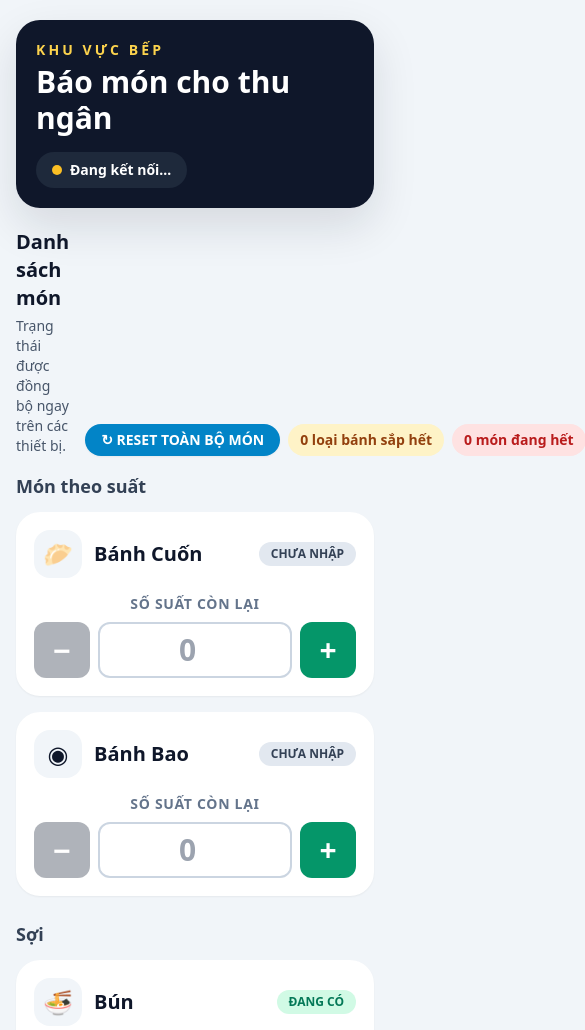
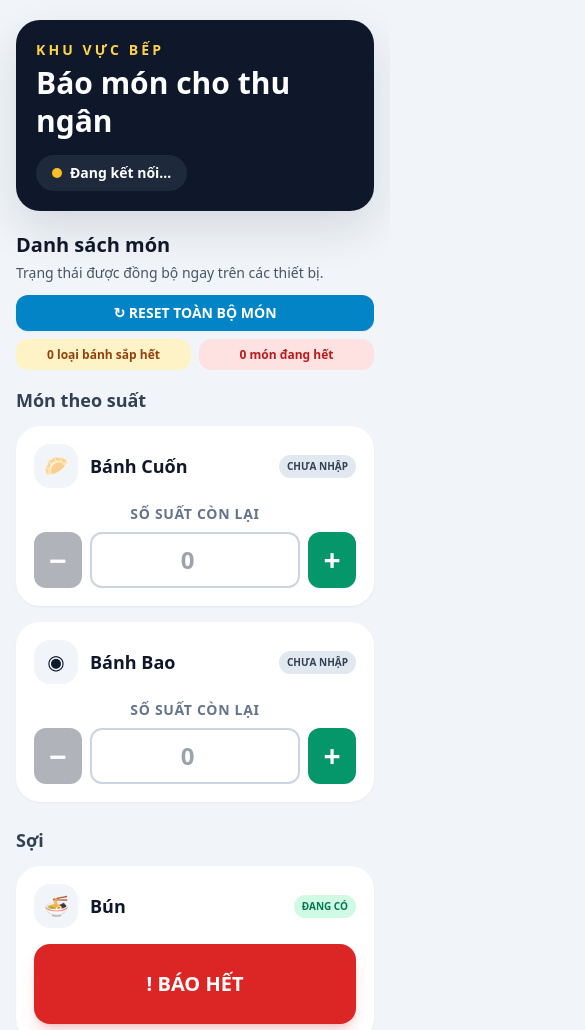
Before and after one commit to vpmed-tanhung/thong-bao-bep-thu-ngan, a website: page bep.html in a window 390 px wide. Shown: the top 1030 px of the page, 585 px wide, since content can reach past the window. Drawn offline with nearby package versions, Linux system fonts and the light colour scheme; no server answers.

Commit message:
fix giao diện điện thoại

```diff
--- a/bep.html
+++ b/bep.html
@@ -6,7 +6,7 @@
   <meta name="theme-color" content="#0f172a">
   <meta name="mobile-web-app-capable" content="yes">
   <meta name="apple-mobile-web-app-capable" content="yes">
-  <meta name="apple-mobile-web-app-status-bar-style" content="black-translucent">
+  <meta name="apple-mobile-web-app-status-bar-style" content="default">
   <meta name="apple-mobile-web-app-title" content="Bếp báo món">
   <link rel="manifest" href="./manifest.json">
   <link rel="icon" type="image/png" sizes="192x192" href="./icon-192.png">
@@ -24,25 +24,44 @@
     };
   </script>
   <style>
+    *, *::before, *::after { box-sizing: border-box; }
     html { -webkit-tap-highlight-color: transparent; }
+    html, body { width: 100%; max-width: 100%; overflow-x: hidden; }
     body { min-height: 100dvh; }
     button { touch-action: manipulation; }
+    .app-shell {
+      padding-top: max(1.25rem, env(safe-area-inset-top, 0px)) !important;
+      padding-right: max(1rem, env(safe-area-inset-right, 0px)) !important;
+      padding-bottom: max(2.5rem, env(safe-area-inset-bottom, 0px)) !important;
+      padding-left: max(1rem, env(safe-area-inset-left, 0px)) !important;
+    }
     .toast-enter { animation: toast-in .22s ease-out; }
     @keyframes toast-in {
       from { opacity: 0; transform: translate(-50%, 12px); }
       to { opacity: 1; transform: translate(-50%, 0); }
     }
+    @media (min-width: 640px) {
+      .app-shell {
+        padding-right: max(1.5rem, env(safe-area-inset-right, 0px)) !important;
+        padding-left: max(1.5rem, env(safe-area-inset-left, 0px)) !important;
+      }
+    }
+    @media (max-width: 359px) {
+      .mobile-app-title { font-size: 1.75rem !important; line-height: 1.12 !important; }
+      .mobile-status-badge { padding-inline: .55rem !important; font-size: .625rem !important; }
+      .mobile-menu-control { font-size: .75rem !important; }
+    }
   </style>
 </head>
 <body class="bg-slate-100 text-slate-900 antialiased">
-  <main class="mx-auto min-h-[100dvh] max-w-5xl px-4 pb-10 pt-5 sm:px-6">
-    <header class="mb-5 rounded-3xl bg-slate-900 p-5 text-white shadow-soft sm:p-7">
-      <div class="flex flex-wrap items-start justify-between gap-4">
-        <div>
+  <main class="app-shell mx-auto min-h-[100dvh] w-full max-w-5xl px-4 pb-10 pt-5 sm:px-6">
+    <header class="mb-5 w-full rounded-3xl bg-slate-900 p-5 text-white shadow-soft sm:p-7">
+      <div class="grid gap-4 sm:flex sm:items-start sm:justify-between">
+        <div class="min-w-0">
           <p class="text-sm font-bold uppercase tracking-[0.22em] text-amber-300">Khu vực bếp</p>
-          <h1 class="mt-1 text-3xl font-black sm:text-4xl">Báo món cho thu ngân</h1>
+          <h1 class="mobile-app-title mt-1 break-words text-3xl font-black leading-tight sm:text-4xl">Báo món cho thu ngân</h1>
         </div>
-        <div class="flex flex-col items-end gap-2">
+        <div class="flex flex-wrap items-center gap-2 sm:flex-col sm:items-end">
           <div id="connectionBadge" class="flex items-center gap-2 rounded-full bg-slate-800 px-4 py-2 text-sm font-bold">
             <span id="connectionDot" class="h-2.5 w-2.5 rounded-full bg-amber-400"></span>
             <span id="connectionText">Đang kết nối…</span>
@@ -54,18 +73,18 @@
       </div>
     </header>
 
-    <section aria-labelledby="menuTitle">
-      <div class="mb-4 flex items-end justify-between gap-4">
-        <div>
+    <section class="w-full min-w-0" aria-labelledby="menuTitle">
+      <div class="mb-4 grid min-w-0 gap-3 md:grid-cols-[minmax(0,1fr)_auto] md:items-end">
+        <div class="min-w-0">
           <h2 id="menuTitle" class="text-xl font-black sm:text-2xl">Danh sách món</h2>
           <p class="mt-1 text-sm text-slate-600">Trạng thái được đồng bộ ngay trên các thiết bị.</p>
         </div>
-        <div class="flex shrink-0 flex-wrap justify-end gap-2">
-          <button id="resetAllButton" type="button" class="rounded-full bg-sky-600 px-4 py-1.5 text-sm font-extrabold text-white shadow-sm transition hover:bg-sky-700 active:scale-95 disabled:cursor-wait disabled:opacity-60">
+        <div class="grid min-w-0 grid-cols-2 gap-2 sm:flex sm:flex-wrap sm:items-center md:justify-end">
+          <button id="resetAllButton" type="button" class="mobile-menu-control col-span-2 w-full rounded-xl bg-sky-600 px-3 py-2 text-sm font-extrabold text-white shadow-sm transition hover:bg-sky-700 active:scale-95 disabled:cursor-wait disabled:opacity-60 sm:w-auto sm:rounded-full sm:px-4 sm:py-1.5">
             ↻ RESET TOÀN BỘ MÓN
           </button>
-          <span id="lowCount" class="rounded-full bg-amber-100 px-3 py-1.5 text-sm font-extrabold text-amber-800">0 loại bánh sắp hết</span>
-          <span id="outCount" class="rounded-full bg-red-100 px-3 py-1.5 text-sm font-extrabold text-red-700">0 món đang hết</span>
+          <span id="lowCount" class="mobile-status-badge min-w-0 rounded-xl bg-amber-100 px-2 py-2 text-center text-xs font-extrabold leading-tight text-amber-800 sm:rounded-full sm:px-3 sm:py-1.5 sm:text-sm">0 loại bánh sắp hết</span>
+          <span id="outCount" class="mobile-status-badge min-w-0 rounded-xl bg-red-100 px-2 py-2 text-center text-xs font-extrabold leading-tight text-red-700 sm:rounded-full sm:px-3 sm:py-1.5 sm:text-sm">0 món đang hết</span>
         </div>
       </div>
 
@@ -247,7 +266,7 @@
         : kitchenClosed
           ? "↻ MỞ BẾP & RESET TOÀN BỘ"
           : "↻ RESET TOÀN BỘ MÓN";
-      resetAllButton.className = `rounded-full px-4 py-1.5 text-sm font-extrabold text-white shadow-sm transition active:scale-95 disabled:cursor-wait disabled:opacity-60 ${
+      resetAllButton.className = `mobile-menu-control col-span-2 w-full rounded-xl px-3 py-2 text-sm font-extrabold text-white shadow-sm transition active:scale-95 disabled:cursor-wait disabled:opacity-60 sm:w-auto sm:rounded-full sm:px-4 sm:py-1.5 ${
         kitchenClosed ? "bg-emerald-600 hover:bg-emerald-700" : "bg-sky-600 hover:bg-sky-700"
       }`;
 
@@ -283,6 +302,7 @@
 
       MENU_GROUPS.forEach((group) => {
         const section = document.createElement("section");
+        section.className = "min-w-0";
         const heading = document.createElement("h3");
         heading.className = "mb-3 text-lg font-black text-slate-700 sm:text-xl";
         heading.textContent = group.title;
@@ -297,7 +317,7 @@
             : itemState[item.id]?.outOfStock === true;
           const isLow = quantity !== null && quantity > 0 && quantity <= LOW_STOCK_LIMIT;
           const card = document.createElement("article");
-          card.className = `rounded-3xl border-2 p-4 shadow-sm transition ${
+          card.className = `min-w-0 overflow-hidden rounded-3xl border-2 p-4 shadow-sm transition ${
             kitchenClosed
               ? "border-slate-700 bg-slate-800"
               : isOut
@@ -308,22 +328,22 @@
           }`;
 
           const top = document.createElement("div");
-          top.className = "mb-4 flex items-center justify-between gap-3";
+          top.className = "mb-4 flex min-w-0 items-center justify-between gap-2 sm:gap-3";
 
           const identity = document.createElement("div");
           identity.className = "flex min-w-0 items-center gap-3";
 
           const icon = document.createElement("span");
-          icon.className = `grid h-12 w-12 shrink-0 place-items-center rounded-2xl text-2xl ${kitchenClosed ? "bg-slate-700 grayscale" : "bg-slate-100"}`;
+          icon.className = `grid h-11 w-11 shrink-0 place-items-center rounded-2xl text-xl sm:h-12 sm:w-12 sm:text-2xl ${kitchenClosed ? "bg-slate-700 grayscale" : "bg-slate-100"}`;
           icon.textContent = item.icon;
 
           const name = document.createElement("h4");
-          name.className = `truncate text-xl font-black capitalize sm:text-2xl ${kitchenClosed ? "text-slate-400" : "text-slate-900"}`;
+          name.className = `truncate text-lg font-black capitalize sm:text-2xl ${kitchenClosed ? "text-slate-400" : "text-slate-900"}`;
           name.textContent = item.name;
           identity.append(icon, name);
 
           const status = document.createElement("span");
-          status.className = `shrink-0 rounded-full px-3 py-1 text-xs font-black ${
+          status.className = `mobile-status-badge shrink-0 rounded-full px-2 py-1 text-[10px] font-black sm:px-3 sm:text-xs ${
             kitchenClosed
               ? "bg-slate-700 text-slate-400"
               : isOut
@@ -353,7 +373,7 @@
             quantityLabel.textContent = "Số suất còn lại";
 
             const controls = document.createElement("div");
-            controls.className = "grid grid-cols-[3.5rem_1fr_3.5rem] gap-2";
+            controls.className = "grid grid-cols-[3rem_minmax(0,1fr)_3rem] gap-2 sm:grid-cols-[3.5rem_minmax(0,1fr)_3.5rem]";
 
             const minusButton = document.createElement("button");
             minusButton.type = "button";
@@ -371,7 +391,7 @@
             input.disabled = kitchenClosed || isPending;
             input.value = quantity ?? "";
             input.placeholder = "0";
-            input.className = `min-h-14 min-w-0 rounded-xl border-2 px-2 text-center text-3xl font-black outline-none ${kitchenClosed ? "border-slate-700 bg-slate-900 text-slate-500" : "border-slate-300 bg-white focus:border-sky-500 disabled:opacity-60"}`;
+            input.className = `min-h-14 min-w-0 rounded-xl border-2 px-1 text-center text-2xl font-black outline-none sm:px-2 sm:text-3xl ${kitchenClosed ? "border-slate-700 bg-slate-900 text-slate-500" : "border-slate-300 bg-white focus:border-sky-500 disabled:opacity-60"}`;
             input.setAttribute("aria-label", `Số suất ${item.name}`);
             input.addEventListener("change", () => {
               if (input.value.trim() === "") return renderItems();
--- a/service-worker.js
+++ b/service-worker.js
@@ -1,4 +1,4 @@
-const CACHE_NAME = "bep-bao-mon-v2";
+const CACHE_NAME = "bep-bao-mon-v3";
 const APP_FILES = [
   "./bep.html",
   "./pwa-install.js",
```
